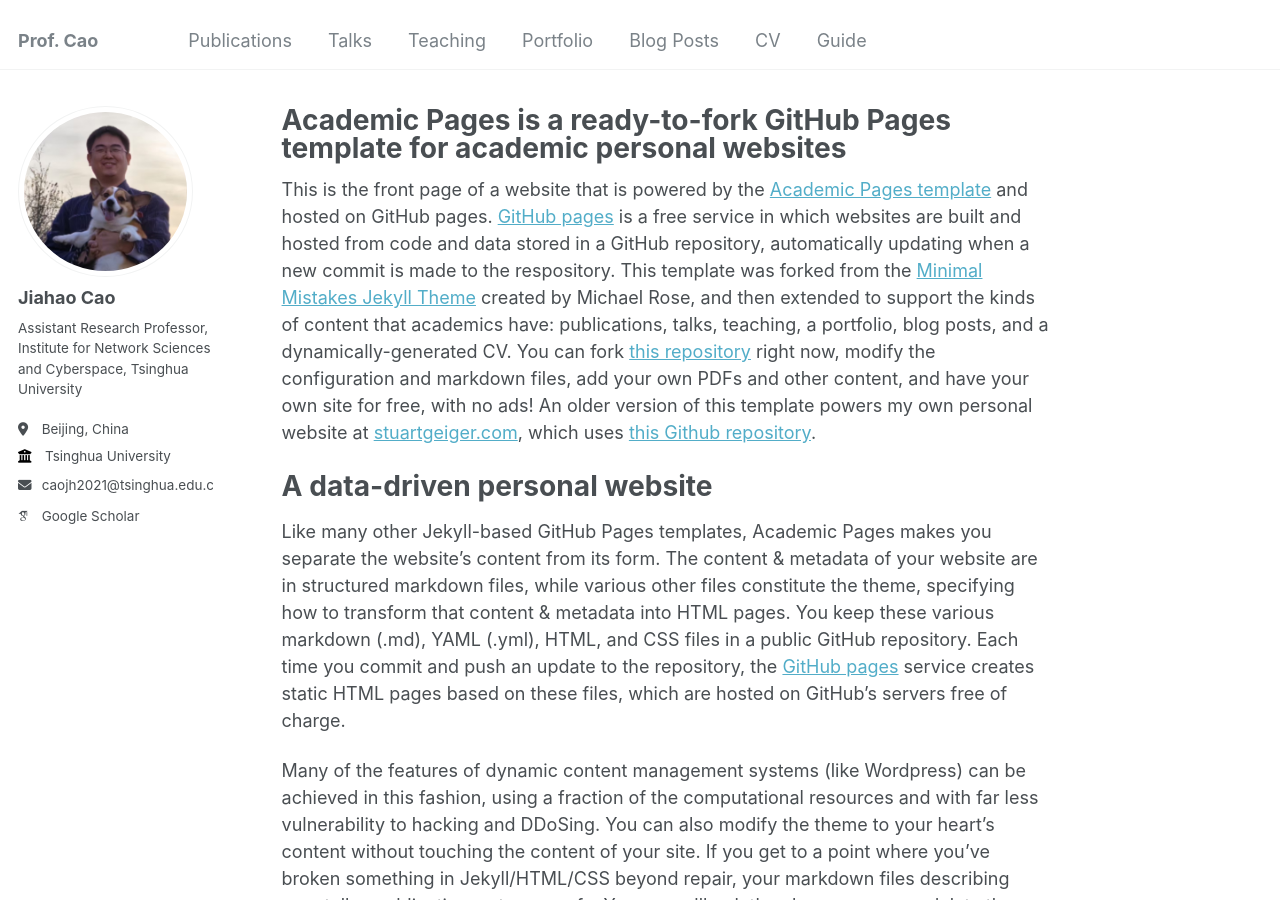
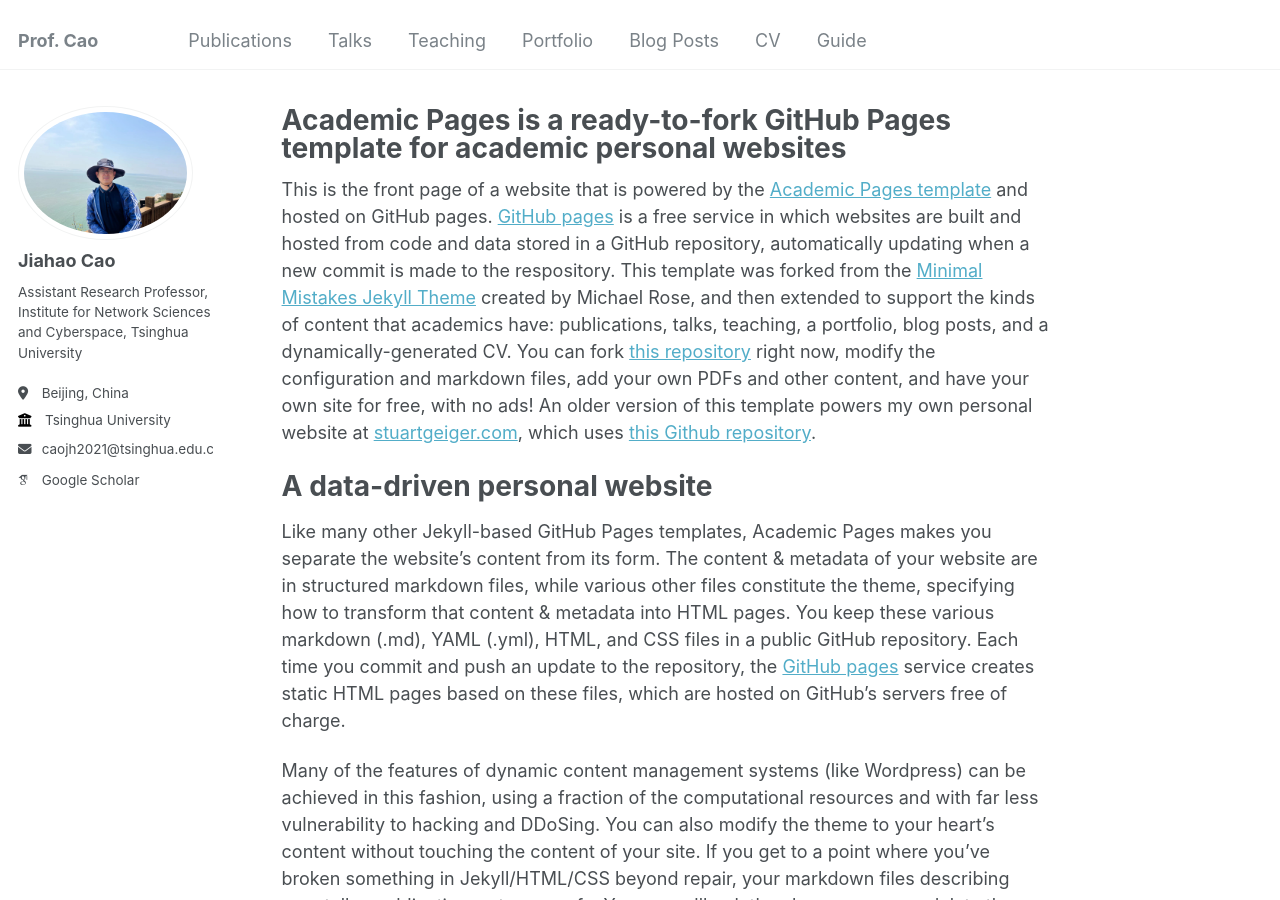
Before and after one commit to caojh15/caojh15.github.io, a Jekyll site: the page built from _pages/about.md, in a window 1280 px wide and 900 px high. Built offline with Jekyll 4.4.1, drawn with Linux system fonts in a browser that asks for light colours; some web fonts are replaced.

Commit message:
Update _config.yml

```diff
--- a/_config.yml
+++ b/_config.yml
@@ -21,7 +21,7 @@ repository               : "academicpages/academicpages.github.io"
 #               Additional customization can be done by editing /_includes/author-profile.html
 author:
   # Biographic information
-  avatar           : "profile-backup.png"
+  avatar           : "bio-cao.jpg"
   name             : "Jiahao Cao"
   pronouns         : # example: "she/her"
   bio              : "Assistant Research Professor, Institute for Network Sciences and Cyberspace, Tsinghua University"
```
